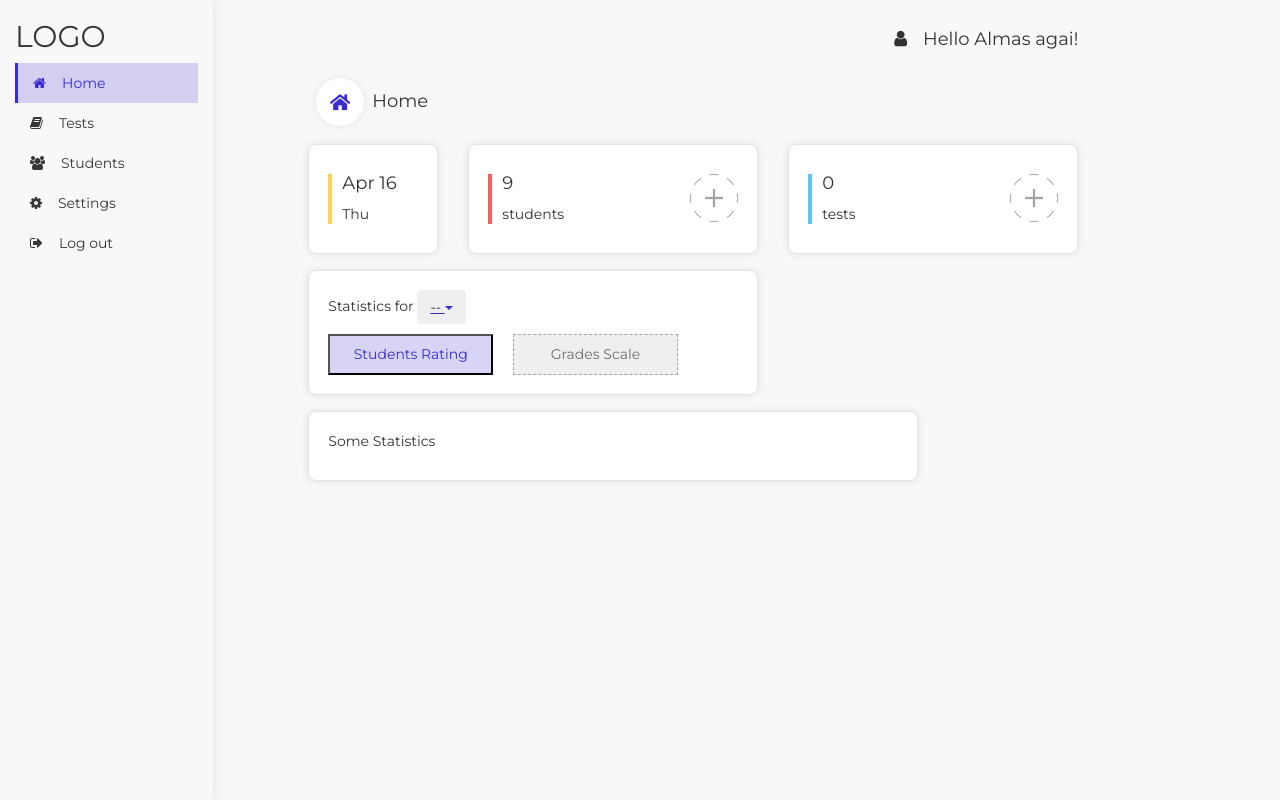
After one commit to takhmina0907/ExaminationSystem, a Django app: page /admin/home/ in a window 1280 px wide. The commit adds this page. Run offline with Django 3.2, Linux system fonts and the light colour scheme; a user stored in the database is signed in; data comes from the database, SQL or seed files in the repository; both versions use the stored data as it was after the commit; some libraries are stand-ins or nearby versions.

Commit message:
home page

```diff
--- /dev/null
+++ b/project/least/static/css/home.css
@@ -0,0 +1,118 @@
+body{
+	font-family: "Montserrat";
+	background-color: #f8f8f8;
+}
+
+ul, li {
+	display: block;
+	margin: 0;
+	padding: 0;
+}
+
+button:active, button:focus {
+  outline: none;
+}
+
+button::-moz-focus-inner {
+  border: 0;
+}
+h2{
+	color: #373737
+}
+
+
+.sidenav {
+    box-shadow: 0px 0px 16px rgba(44, 44, 44, 0.1);
+    height: 100vh;
+}
+/*
+    position: fixed;
+
+    left: 0%;
+    top: 0%;
+
+}
+.main-content{
+	position: absolute;
+	left: 20%;
+    top: 0%;
+
+
+}*//*fixed menu разберись!*/
+.rating-btn{
+	width: 165px;
+	height: 41px;
+	background: rgba(57, 44, 209, 0.2);
+	font-size: 14px;
+	text-align: center;
+	color: #392CD1;
+	margin-top: 10px;
+	margin-right: 16px;
+}
+.rating-btn:hover{
+	box-shadow: 0px 0px 16px rgba(0, 0, 0, 0.08);
+}
+
+.scale-btn{
+	width: 165px;
+	height: 41px;
+	font-size: 14px;
+	text-align: center;
+	border: 1px dashed #A4A4A4;
+	color: rgba(55, 55, 55, 0.7);
+
+}
+i{
+	padding-right: 16px;
+
+}
+.well{
+    background: #FFFFFF;
+    box-shadow: 0px 0px 8px rgba(0, 0, 0, 0.1);
+    border-radius: 8px;
+    margin-bottom: 16px;
+}
+
+.add:hover{
+    box-shadow: 0px 0px 16px rgba(0, 0, 0, 0.08);
+}
+
+.courses{
+	text-decoration:underline;
+    text-decoration-color: #392CD1
+}
+.lines1{
+	border-left: 4px solid  #FFD058;
+}
+
+.lines2{
+	border-left: 4px solid #EF6363;
+}
+.lines3{
+	border-left: 4px solid #65C3ED;
+}
+.gap{
+	margin-left: 10px;
+}
+
+/*Active menu*/
+a.active{
+  background: rgba(57, 44, 209, 0.2);
+  color: #392CD1;
+  border-left: 3px solid #392CD1;
+}
+a:hover{
+	color: #392CD1;
+}
+a{
+	color: #373737;
+}
+/*Dropdown caret*/
+.caret{
+	color: #392CD1
+}
+/*Menu
+ul > :last-child {
+  margin-top: auto;
+}
+*/
--- /dev/null
+++ b/project/least/templates/admin/home.html
@@ -0,0 +1,158 @@
+<!DOCTYPE html>
+<html lang="en">
+{% load static %}
+<head>
+    <title>Home</title>
+    <meta charset="utf-8">
+    <meta name="viewport" content="width=device-width, initial-scale=1">
+    <link rel="stylesheet" href="https://maxcdn.bootstrapcdn.com/bootstrap/3.4.1/css/bootstrap.min.css">
+    <link rel="stylesheet" href="{% static 'css/home.css' %}">
+    <link rel="stylesheet" href="https://cdnjs.cloudflare.com/ajax/libs/font-awesome/4.7.0/css/font-awesome.min.css">
+    <link href="https://fonts.googleapis.com/css2?family=Montserrat&display=swap" rel="stylesheet">
+    <script src="https://ajax.googleapis.com/ajax/libs/jquery/3.4.1/jquery.min.js"></script>
+    <script src="https://maxcdn.bootstrapcdn.com/bootstrap/3.4.1/js/bootstrap.min.js"></script>
+
+</head>
+<body>
+    <nav class="navbar navbar-default visible-xs">
+        <div class="container-fluid">
+            <div class="navbar-header">
+                <button type="button" class="navbar-toggle" data-toggle="collapse" data-target="#myNavbar">
+                    <span class="icon-bar"></span>
+                    <span class="icon-bar"></span>
+                    <span class="icon-bar"></span>
+                </button>
+                <a class="navbar-brand" href="#">Logo</a>
+            </div>
+            <div class="collapse navbar-collapse" id="myNavbar">
+                <ul class="nav navbar-nav">
+                    <li><a class="active" href="{% url 'admin-home' %}"><i class="fa fa-home"></i>Home</a></li>
+                    <li><a href="{% url 'admin-tests' id=request.user.id %}"><i class="fa fa-book"></i>Tests</a></li>
+                    <li><a href="{% url 'admin-students' %}"><i class="fa fa-users"></i>Students</a></li>
+                    <li><a href="{#TODO#}"><i class="fa fa-cog"></i>Settings</a></li>
+                    <li><a href="{% url 'admin-logout' %}"><i class="fa fa-sign-out"></i>Log out</a></li>
+                </ul>
+            </div>
+        </div>
+    </nav>
+
+    <div class="container-fluid">
+        <div class="row">
+            <div class="col-sm-2 col-md-2 col-lg-2 col-xl-2 sidenav hidden-xs">
+                <h2 class="logo-text">LOGO</h2>
+                    <ul class="nav flex-column">
+                        <li><a class="active" href="{% url 'admin-home' %}"><i class="fa fa-home"></i>Home</a></li>
+                        <li><a href="{% url 'admin-tests' id=request.user.id %}"><i class="fa fa-book"></i>Tests</a></li>
+                        <li><a href="{% url 'admin-students' %}"><i class="fa fa-users"></i>Students</a></li>
+                        <li><a href="{#TODO#}"><i class="fa fa-cog"></i>Settings</a></li>
+                        <li><a href="{% url 'admin-logout' %}"><i class="fa fa-sign-out"></i>Log out</a></li>
+                    </ul>
+            </div>
+            <br>
+
+            <div class="col-sm-9 col-md-9 col-lg-9 col-xl-9">
+    	        <div class="row">
+    		        <div class="col-sm-7 col-md-7 col-lg-7 col-xl-7"></div>
+		            <div class="col-sm-4 col-md-4 col-lg-4 col-xl-4 account text-right">
+                        <!--<img src="#" alt="image">-->
+		    	        <h4><i class="fa fa-user"></i>Hello {{ request.user.first_name }} agai!</h4>
+		            </div>
+		            <div class="col-sm-1"></div>
+                </div>
+		        <div class="row">
+    		        <div class="col-sm-1"></div>
+		            <div class="col-sm-2 menu_text">
+		    	        <h4><img src="{% static 'img/Icon.png' %}">Home</h4>
+		            </div>
+		            <div class="col-sm-1"></div>
+		        </div>
+                <div class="row">
+                    <div class="col-sm-1"></div>
+                    <div class="col-sm-2">
+                        <div class="well">
+                            <div class="lines1">
+                                <h4 class="gap">{% now "M d" %}</h4>
+                                <p class="gap" >{% now "D" %}</p>
+                            </div>
+                        </div>
+                    </div>
+                    <div class="col-sm-4">
+                        <div class="well">
+                            <div class="lines2">
+                                <h4 class="gap">{{ students_number }}
+                                    <a class="add" href="{% url 'admin-create-student' %}">
+                                        <img src="{% static 'img/Add button.png' %}" alt="ADD" align="right">
+                                    </a>
+                                </h4>
+                                <p class="gap">student{{ students_number|pluralize:'s' }}</p>
+                            </div>
+                        </div>
+                    </div>
+                    <div class="col-sm-4">
+                        <div class="well">
+                            <div class="lines3">
+                                {% with tests=request.user.tests.all|length %}
+                                <h4 class="gap">{{ tests }}
+                                    <a class="add" href="{% url 'admin-create-test' request.user.id %}">
+                                        <img src="{% static 'img/Add button.png' %}" alt="ADD" align="right">
+                                    </a>
+                                </h4>
+                                <p class="gap">test{{ tests|pluralize:'s' }}</p>
+                                {% endwith %}
+                            </div>
+                        </div>
+                    </div>
+                    <div class="col-sm-1"></div>
+                </div>
+                <div class="row">
+      	            <div class="col-sm-1"></div>
+                    <div class="col-sm-6">
+                        <div class="well">
+                            <div class="dropdown">
+                                <span>Statistics for</span>
+                                <button class="btn dropdown-toggle courses" type="button" data-toggle="dropdown">
+                                    {% if request.user.tests.all %}
+                                        {{ request.user.tests.all.0.title }}
+                                    {% else %}
+                                        --
+                                    {% endif %}
+                                    <span class="caret"></span>
+                                </button>
+                                <ul class="dropdown-menu">
+                                    {% for test in request.user.tests.all %}
+                                        <li id="{{ test.id }}"><a>{{ test.title }}</a></li>
+                                    {% empty %}
+                                        <li><a>No available tests</a></li>
+                                    {% endfor %}
+                                </ul>
+                            </div>
+                            <a href="#">
+                                <button type="button" class="rating-btn">
+                                    Students Rating
+                                </button>
+                            </a>
+                            <a href="#">
+                                <button type="button" class="scale-btn">
+                                    Grades Scale
+                                </button>
+                            </a>
+                        </div>
+                    </div>
+                </div>
+
+                <div class="row">
+      	            <div class="col-sm-1"></div>
+                    <div class="col-sm-8">
+                        <div class="well">
+                            <p>Some Statistics</p>
+                        </div>
+                    </div>
+                </div>
+            </div>
+        </div>
+    </div>
+    <script src="https://code.jquery.com/jquery-3.2.1.slim.min.js" integrity="sha384-KJ3o2DKtIkvYIK3UENzmM7KCkRr/rE9/Qpg6aAZGJwFDMVNA/GpGFF93hXpG5KkN" crossorigin="anonymous"></script>
+    <script src="https://cdnjs.cloudflare.com/ajax/libs/popper.js/1.12.9/umd/popper.min.js" integrity="sha384-ApNbgh9B+Y1QKtv3Rn7W3mgPxhU9K/ScQsAP7hUibX39j7fakFPskvXusvfa0b4Q" crossorigin="anonymous"></script>
+    <script src="https://maxcdn.bootstrapcdn.com/bootstrap/4.0.0/js/bootstrap.min.js" integrity="sha384-JZR6Spejh4U02d8jOt6vLEHfe/JQGiRRSQQxSfFWpi1MquVdAyjUar5+76PVCmYl" crossorigin="anonymous"></script>
+</body>
+</html>
--- a/project/least/templates/admin/tests.html
+++ b/project/least/templates/admin/tests.html
@@ -25,7 +25,7 @@
             </div>
             <div class="collapse navbar-collapse" id="myNavbar">
                 <ul class="nav navbar-nav">
-                    <li><a href="{#TODO#}"><i class="fa fa-home"></i>Home</a></li>
+                    <li><a href="{% url 'admin-home' %}"><i class="fa fa-home"></i>Home</a></li>
                     <li class="active"><a href="{% url 'admin-tests' id=request.user.id %}"><i class="fa fa-book"></i>Tests</a></li>
                     <li><a href="{% url 'admin-students' %}"><i class="fa fa-users"></i>Students</a></li>
                     <li><a href="{#TODO#}"><i class="fa fa-cog"></i>Settings</a></li>
@@ -40,7 +40,7 @@
             <div class="col-sm-2 col-md-2 col-lg-2 col-xl-2 sidenav hidden-xs">
                 <h2 class="logo-text">LOGO</h2>
                 <ul class="nav flex-column">
-                    <li><a href="{#TODO#}"><i class="fa fa-home"></i>Home</a></li>
+                    <li><a href="{% url 'admin-home' %}"><i class="fa fa-home"></i>Home</a></li>
                     <li><a class="active" href="{% url 'admin-tests' id=request.user.id %}"><i class="fa fa-book"></i>Tests</a></li>
                     <li><a href="{% url 'admin-students' %}"><i class="fa fa-users"></i>Students</a></li>
                     <li><a href="{#TODO#}"><i class="fa fa-cog"></i>Settings</a></li>
--- a/project/least/urls.py
+++ b/project/least/urls.py
@@ -20,7 +20,7 @@ from django.urls import path
 import things.views as views
 from things.admin_views.views import (
     RegistrationView, LoginView, LogoutView,
-    AdminTestListView, AdminTestCreateView,
+    HomeView, AdminTestListView, AdminTestCreateView,
     AdminTestDetailView, StudentResultDetailView,
     PreActivationView, ActivationView,
     StudentListView, StudentDetailView,
@@ -48,6 +48,7 @@ urlpatterns = [
     path('admin/logout/', LogoutView.as_view(), name='admin-logout'),
     path('admin/pre-activate/', PreActivationView.as_view(), name='admin-pre-activation'),
     path('admin/activate/<uidb64>/<token>/', ActivationView.as_view(), name='admin-activation'),
+    path('admin/home/', HomeView.as_view(), name='admin-home'),
     path('admin/<int:id>/tests/', AdminTestListView.as_view(), name='admin-tests'),
     path('admin/<int:id>/tests/create/', AdminTestCreateView.as_view(), name='admin-create-test'),
     path('admin/<int:user_id>/tests/<int:test_id>/', admin_test, name='admin-test'),
--- a/project/things/admin_views/views.py
+++ b/project/things/admin_views/views.py
@@ -90,7 +90,7 @@ class LoginView(BaseLoginView):
     template_name = 'admin/login.html'
 
     def get_success_url(self):
-        return reverse_lazy('admin-tests', kwargs={'id': self.request.user.id})
+        return reverse_lazy('admin-home')
 
 
 class LogoutView(BaseLogoutView):
@@ -100,6 +100,19 @@ class LogoutView(BaseLogoutView):
 
 class BaseAdminView(LoginRequiredMixin):
     pass
+
+
+class HomeView(BaseAdminView, DetailView):
+    model = User
+    template_name = 'admin/home.html'
+
+    def get_object(self, queryset=None):
+        return self.request.user
+
+    def get_context_data(self, **kwargs):
+        context = super().get_context_data(**kwargs)
+        context['students_number'] = Student.objects.all().count()
+        return context
 
 
 class AdminTestCreateView(BaseAdminView, CreateView):
```
Also changed, not shown: project/db.sqlite3, project/least/static/img/Add button.png (added).
